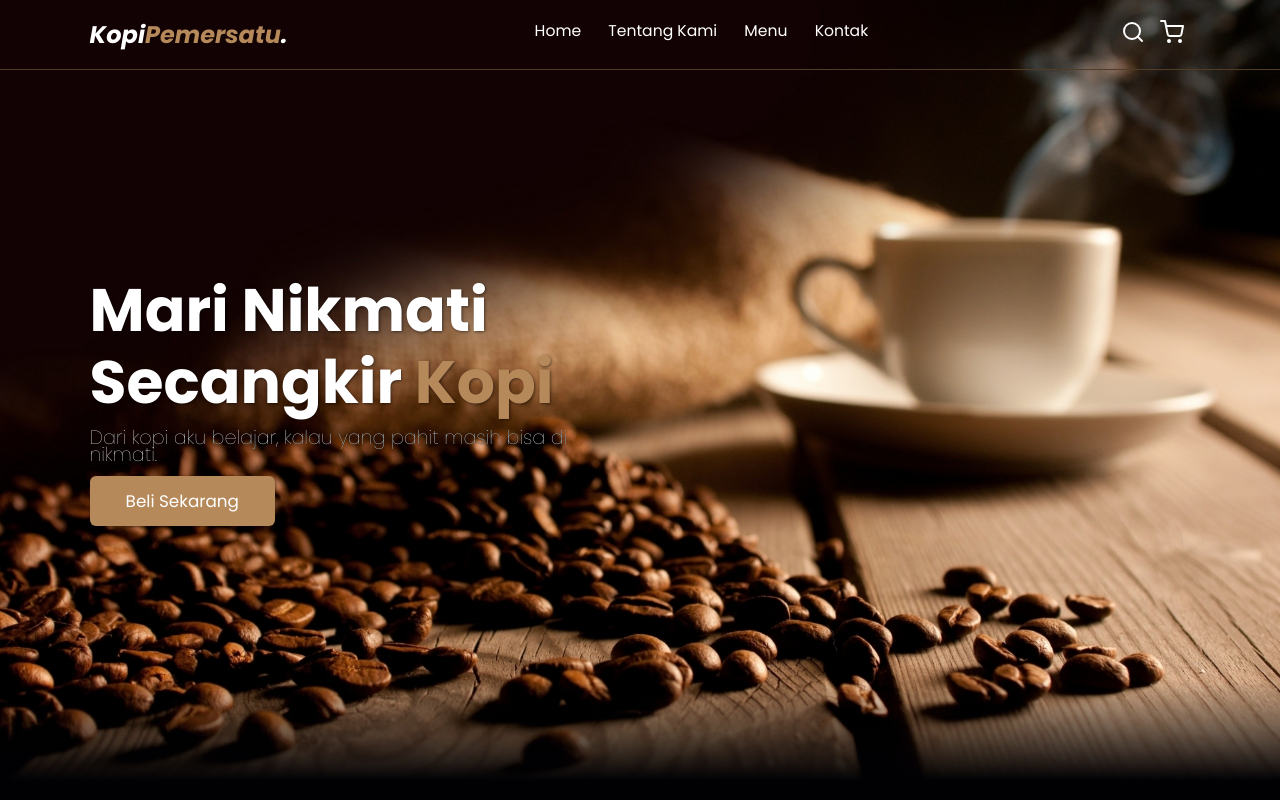
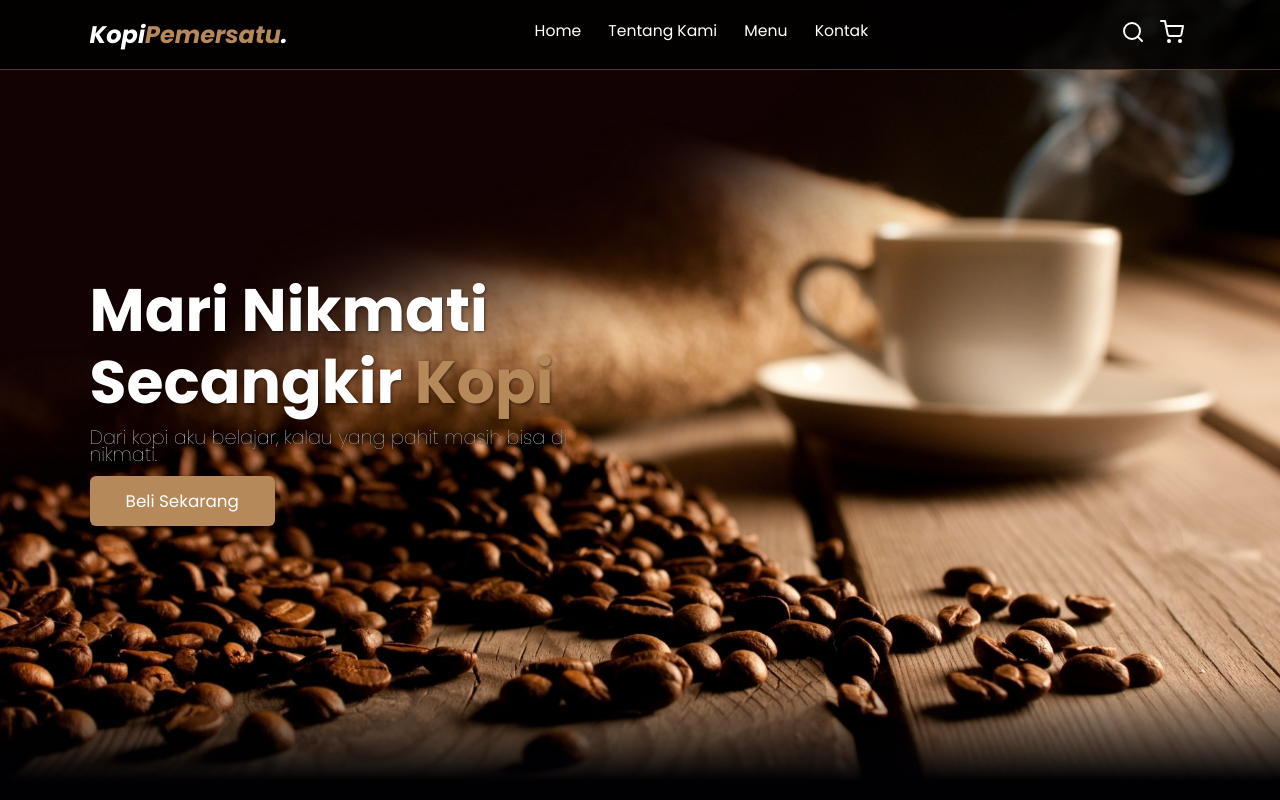
Before and after one commit to krislaoli/Web-Course, a plain HTML site: page index.html in a window 1280 px wide. Shown: the top 800 px of the page. Drawn offline with nearby package versions, Linux system fonts and the light colour scheme.

Commit message:
Update 1

```diff
--- a/css/style.css
+++ b/css/style.css
@@ -28,7 +28,7 @@ body {
   justify-content: space-between;
   align-items: center;
   padding: 1.4rem 7%;
-  background-color: rgba(1, 1, 1 0.8);
+  background-color: rgba(1, 1, 1, 0.8);
   border-bottom: 1px solid #513c28;
   position: fixed;
   top: 0;
@@ -43,6 +43,7 @@ body {
   color: #fff;
   font-style: italic;
 }
+
 
 .navbar .navbar-logo span {
   color: var(--primary);
```
